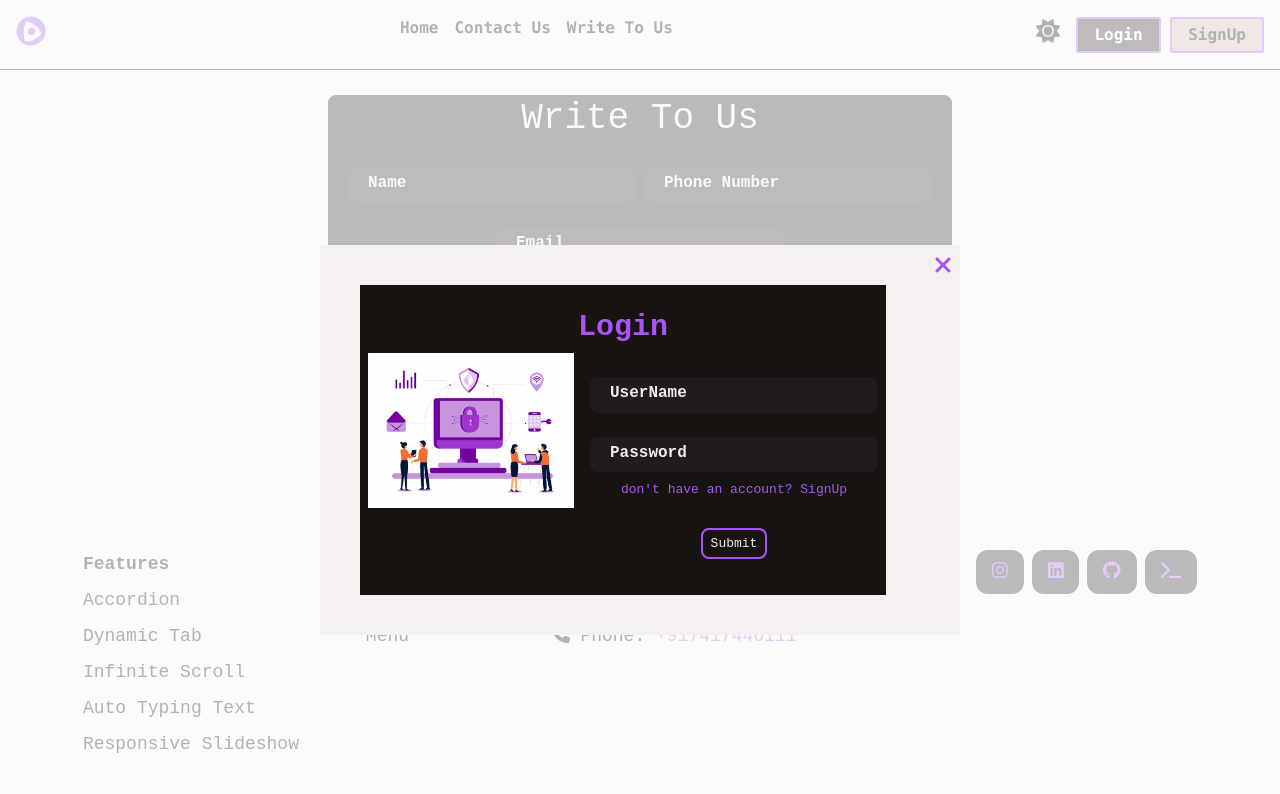
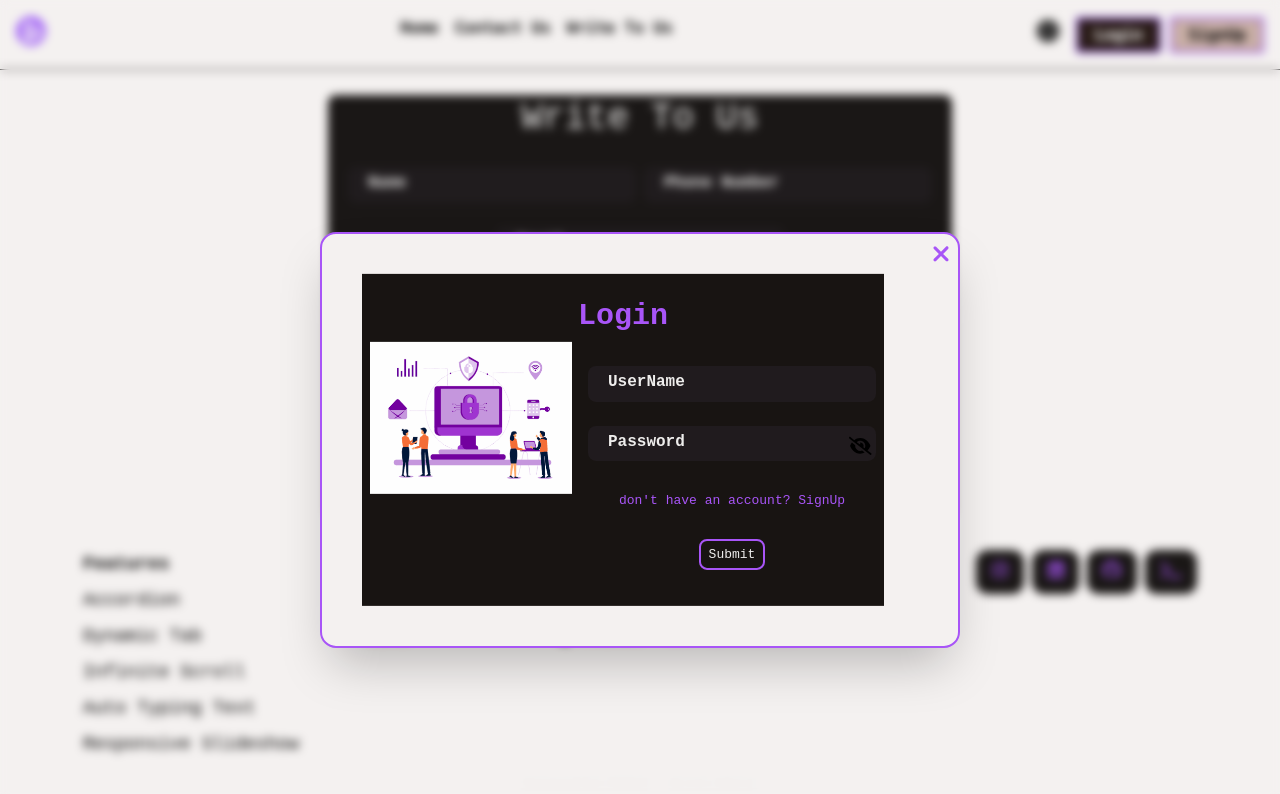
Before and after one commit to Ayush-a11/SnippetHub, a React (Vite) app: page /Login in a window 1280 px wide. Shown: the top 794 px of the page. Built offline with nearby package versions, Linux system fonts and the light colour scheme; no server answers.

Commit message:
Validations

```diff
--- a/src/Components/Login/Login.jsx
+++ b/src/Components/Login/Login.jsx
@@ -4,14 +4,15 @@ import LoginGif from '../../assets/Login.gif'
 import '../../../src/index.css'
 import { Link,useNavigate  } from 'react-router-dom';
 import { FontAwesomeIcon } from '@fortawesome/react-fontawesome';
-import { faClose } from '@fortawesome/free-solid-svg-icons';
+import { faClose, faEye, faEyeSlash } from '@fortawesome/free-solid-svg-icons';
 
 function Login() {
 
+	const [togglePass, setTogglePass] =useState();
 	const [userName,setUserName] =useState();
 	const [password,setPassword] = useState();
 
-	const navigate =useNavigate();
+	const navigate =useNavigate(false);
 	const handleForm=(e)=>{
 		e.preventDefault();
 	}
@@ -32,7 +33,7 @@ function Login() {
   return (
 	<>
 	<div className="modal"></div>
-	<div className="modal-container flex dark:text-textColor dark:bg-background bg-light text-black justify-center my-10 ">
+	<div className="modal-container flex dark:text-textColor dark:bg-background bg-light text-black justify-center my-10 border-2 border-purple-500 shadow-2xl rounded-2xl">
 		<div className="bg-accent w-full mx-10 my-10 py-4 ">
 			<h1 className="text-3xl my-2 text-purple-500 font-bold">Login</h1>
 		<div className="w-full flex justify-around">
@@ -47,12 +48,15 @@ function Login() {
 				   onChange={setUserName}
 				   />
 			<Input label='Password'
-				   type="password"
+				   type={togglePass?"text":"password"}
 				   value={password}
 				   onChange={setPassword}
 				   />
+
+		<button type='button'><FontAwesomeIcon onClick={()=>setTogglePass((prev)=>!prev)} className='cursor-pointer text-lg relative bottom-6 left-32  ' icon={togglePass?faEye:faEyeSlash}/>
+		</button>
 		<Link to='/SignUp'> 	<h2 className="text-purple-500 my-2">don't have an account? SignUp</h2> </Link>
-		<button className='max-w-fit my-5 dark:bg-black border-purple-500  text-textColor hover:bg-purple-500 hover:text-black border-2
+		<button className='max-w-fit my-5 dark:bg-black border-purple-500  text-textColor hover:bg-purple-500 hover:text-purple-500 border-2
 		hover:border-2 hover:border-black p-1 px-2 rounded-lg'onClick={(e)=>handleForm(e)} >Submit</button>
 		</form>
 		</div>
--- a/src/Components/Login/SingUp.jsx
+++ b/src/Components/Login/SingUp.jsx
@@ -4,6 +4,7 @@ import LoginGif from '../../assets/Login.gif'
 import '../../../src/index.css'
 import { FontAwesomeIcon } from '@fortawesome/react-fontawesome';
 import { faClose } from '@fortawesome/free-solid-svg-icons';
+import { faEye, faEyeSlash } from '@fortawesome/free-solid-svg-icons';
 
 import { Link,useNavigate  } from 'react-router-dom'
 function SingUp() {
@@ -15,6 +16,8 @@ function SingUp() {
 	const [email,setEmail] = useState();
 	const [page,setPage] = useState(1);
 	const [otp,setOtp] = useState()
+	const [togglePass, setTogglePass] =useState();
+
 
 	const handleForm=(e)=>{
 		e.preventDefault();
@@ -50,7 +53,7 @@ function SingUp() {
   return (
 	<>
 	<div className="modal"></div>
-	<div className="modal-container flex dark:text-textColor dark:bg-background bg-light text-black justify-center my-10 ">
+	<div className="modal-container flex dark:text-textColor dark:bg-background bg-light text-black justify-center my-10 border-2 border-purple-500 shadow-2xl rounded-2xl ">
 		<div className="bg-accent  w-full mx-10 my-10 py-4 ">
 			<h1 className="text-3xl my-2 text-purple-500 font-bold">SignUp</h1>
 		<div className="w-full flex justify-around">
@@ -92,17 +95,19 @@ function SingUp() {
 			<>
 
 			<Input label='OTP'
-				   type="number"
+				   type="text"
 				   value={otp}
 				   onChange={setOtp}
 				   />
+
 			<Input label='Password'
-				   type="password"
+				   type={togglePass?"text":"password"}
 				   value={password}
 				   onChange={setPassword}
 				   />
-			<h2 className="text-purple-500 my-2">Already an account? Login</h2>
-
+			<Link to='/Login'><h2 className="text-purple-500 my-2">Already an account? Login</h2>		   </Link>
+			<button type='button'><FontAwesomeIcon onClick={()=>setTogglePass((prev)=>!prev)} className='cursor-pointer text-lg relative bottom-16 left-32  ' icon={togglePass?faEye:faEyeSlash}/>
+		</button>
 		<div className="flex  justify-evenly">
 		<button className='max-w-fit my-5 dark:bg-black border-purple-500  text-textColor hover:bg-purple-500 hover:text-purple-500 border-2
 		hover:border-2 hover:border-black p-1 px-2 rounded-lg'onClick={(e)=>setPage((prev)=>prev-1)} >Prev</button>
--- a/src/index.css
+++ b/src/index.css
@@ -16,7 +16,8 @@ body{
 	right: 0;
 	bottom: 0;
 	top: 0;
-	background-color: rgba(255, 255, 255, 0.7);
+	/* background-color: rgba(255, 255, 255, 0.5); Background color with transparency */
+	backdrop-filter: blur(5px); /* Blur effect */
 }
 .modal-container{
 	z-index: 102;
```
